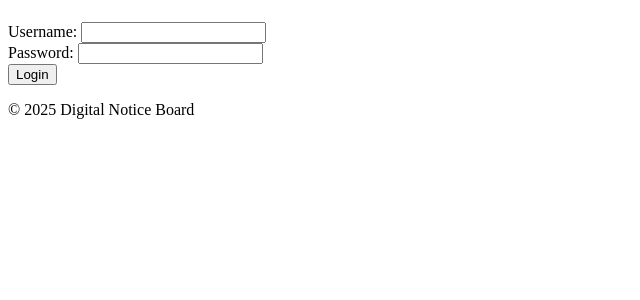
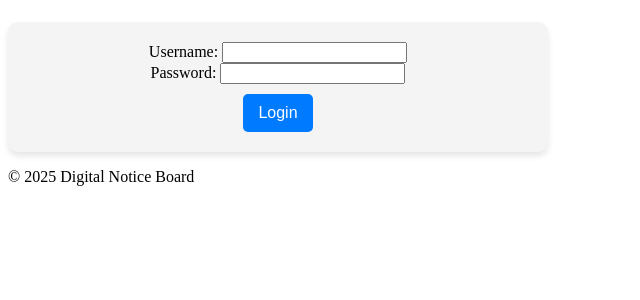
Before and after one commit to digi2025new/digital-notice, a Flask app: page /login in a window 1280 px wide. Shown: the part 262-562 px from the top of the page, without its empty margins (0-640 px from the left). Run offline with Flask 3, Linux system fonts and the light colour scheme.

Commit message:
Improved admin panel centering & UI

```diff
--- a/static/style.css
+++ b/static/style.css
@@ -1,23 +1,72 @@
-/* Make all notices auto-fit the screen */
-.responsive-notice {
-    max-width: 100%;
-    max-height: 90vh;
-    object-fit: contain;  /* Ensures it scales properly */
-}
-
-/* Text Notices Auto-Size */
-.text-notice {
-    font-size: 2vw;  /* Adjusts text size based on screen */
-    text-align: center;
-    padding: 10px;
-}
-
-/* Make the entire notice section full-screen */
-#notices {
+/* Center the entire Admin Page */
+.container {
     display: flex;
     flex-direction: column;
     align-items: center;
     justify-content: center;
-    height: 90vh;
-    overflow: hidden;  /* Prevents overflow issues */
+    min-height: 100vh;
+    width: 100%;
+    text-align: center;
 }
+
+/* Admin Header */
+.admin-header {
+    text-align: center;
+    margin-bottom: 20px;
+}
+
+/* Form Styling */
+form {
+    display: flex;
+    flex-direction: column;
+    align-items: center;
+    background: #f4f4f4;
+    padding: 20px;
+    border-radius: 10px;
+    width: 80%;
+    max-width: 500px;
+    box-shadow: 0 4px 6px rgba(0, 0, 0, 0.1);
+}
+
+/* Buttons */
+.btn {
+    padding: 10px 15px;
+    margin-top: 10px;
+    border: none;
+    cursor: pointer;
+    font-size: 16px;
+    border-radius: 5px;
+    transition: 0.3s;
+}
+
+.btn-primary {
+    background: #007bff;
+    color: white;
+}
+
+.btn-danger {
+    background: #dc3545;
+    color: white;
+}
+
+.btn:hover {
+    opacity: 0.8;
+}
+
+/* Notices List */
+.notices-list {
+    display: flex;
+    flex-direction: column;
+    align-items: center;
+    gap: 15px;
+    margin-top: 20px;
+}
+
+.notice {
+    background: white;
+    padding: 15px;
+    border-radius: 8px;
+    width: 90%;
+    max-width: 600px;
+    box-shadow: 0 2px 4px rgba(0, 0, 0, 0.1);
+}
```
Also changed, not shown: templates/admin.html (+7 -5 lines).
